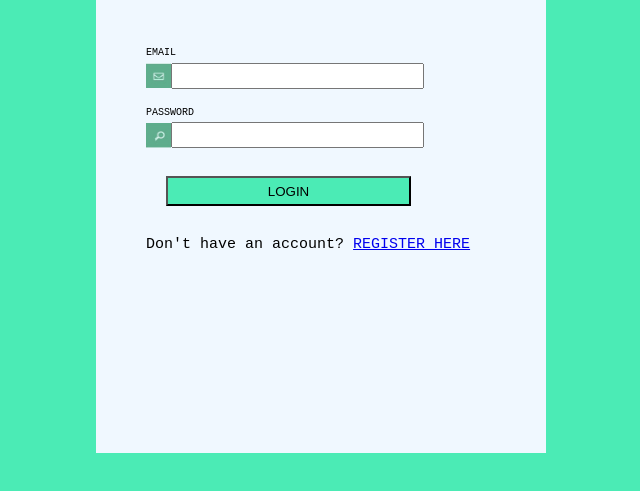
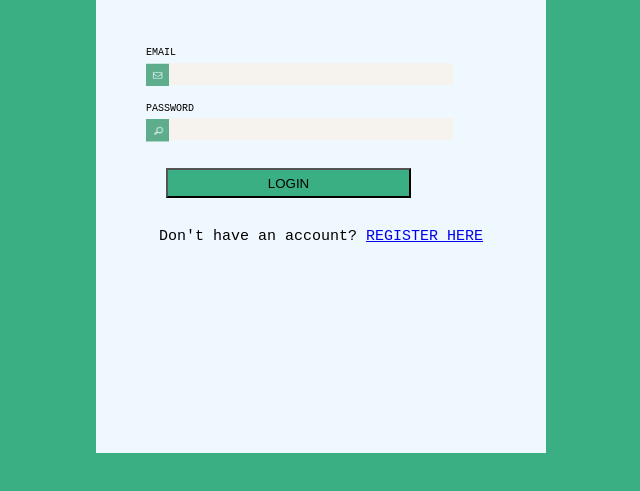
Before and after one commit to HoaiTam-K18/demo, a plain HTML site: page index.html in a window 1280 px wide. Shown: the part 397-888 px from the top of the page, without its empty margins (319-959 px from the left). Drawn offline with Linux system fonts and the light colour scheme.

Commit message:
Update main.css

```diff
--- a/main.css
+++ b/main.css
@@ -1,5 +1,5 @@
 body{
-    background-color: rgb(75, 235, 181);
+    background-color: rgb(58, 175, 131);;
 }
 
 #login{
@@ -40,27 +40,30 @@ p{
 }
 
 .input{
-    width: 70%;
+    width: 80%;
     height: 20px;
     position: relative;
     bottom: 8px;
     right:4px;
+    border: 0;
+    background-color: rgb(246, 243, 239);
 }
 
 button{
     margin: 20px;
     width: 70%;
     height: 30px;
-    background-color: rgb(75, 235, 181);
+    background-color: rgb(58, 175, 131);;
 }
 
 #last_text{
     margin: 0 auto;
+    text-align: center;
 }
 
 .img
 {
     margin-top: 5px;
-    width: 25px;
-    height: 25px;
+    width: 23px;
+    height: 23px;
 }
```
